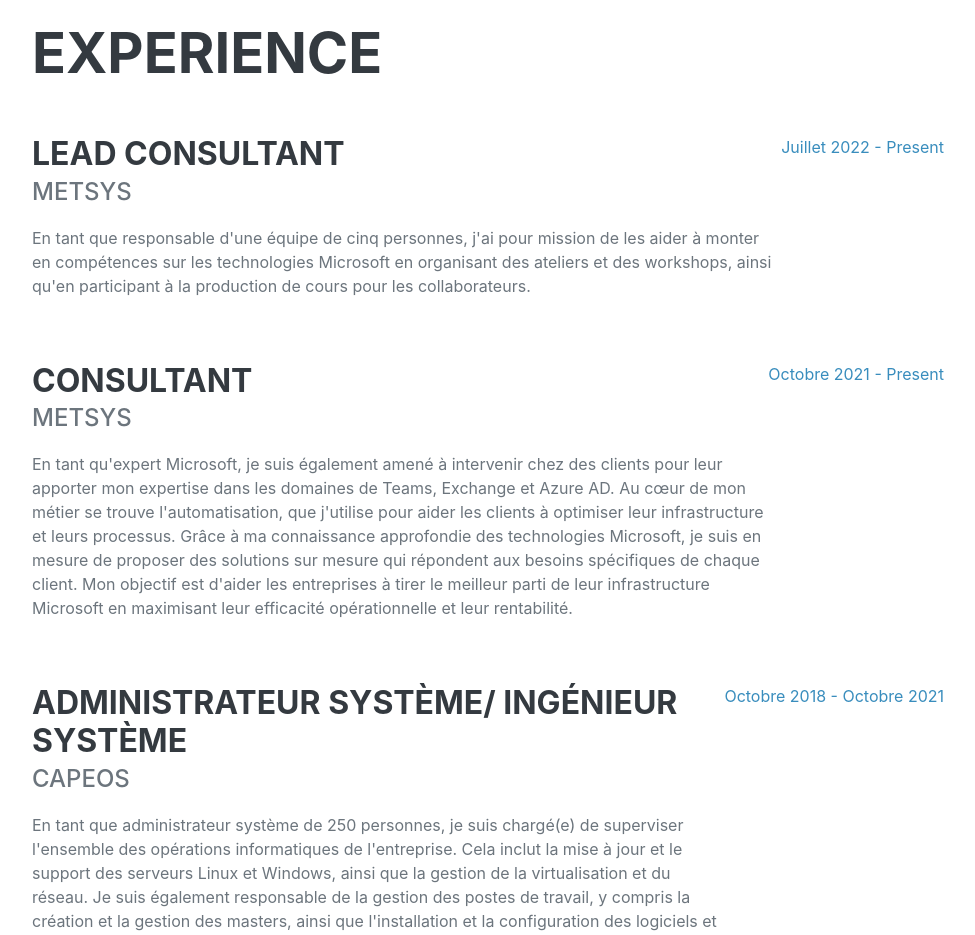
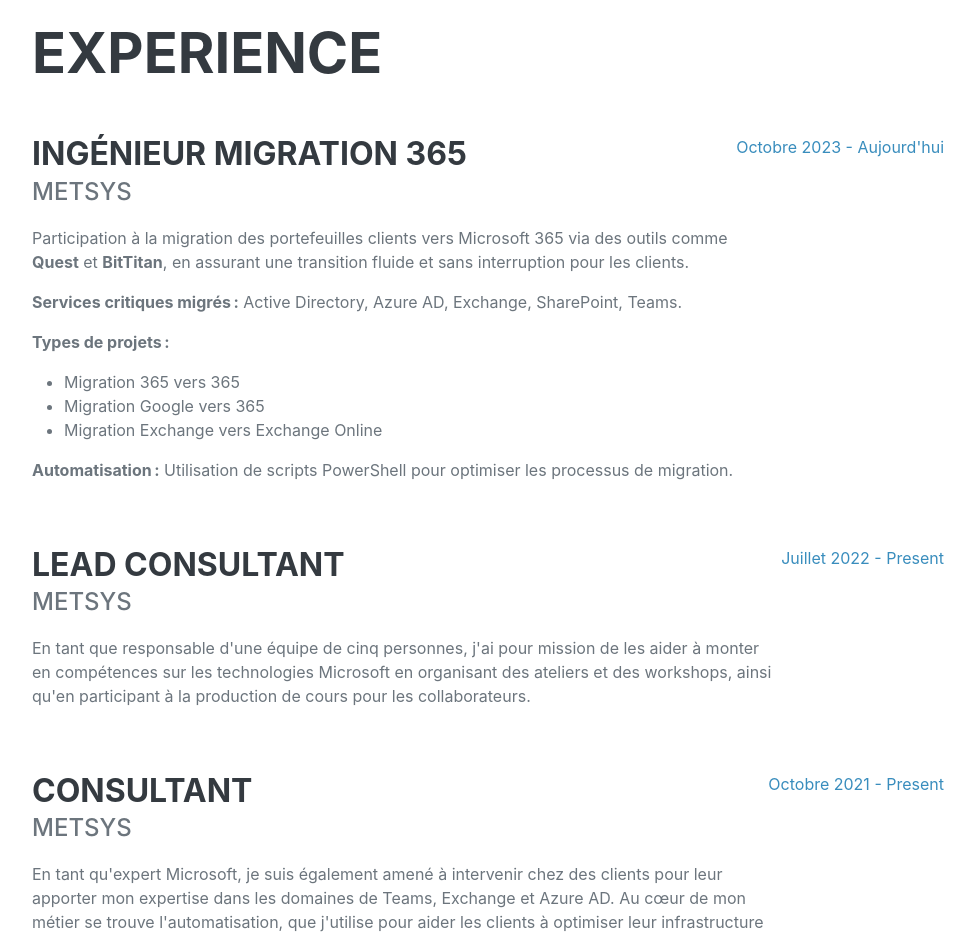
Before and after one commit to pierrelequere/pierrelequere, a plain HTML site: page index.html in a window 1280 px wide. Shown: the part 860-1795 px from the top of the page, without its empty margins (288-1263 px from the left). Drawn offline with nearby package versions, Linux system fonts and the light colour scheme; a web font is replaced by a local one.

Commit message:
add new part consultant migra

```diff
--- a/index.html
+++ b/index.html
@@ -61,6 +61,24 @@
             <section class="resume-section" id="experience">
                 <div class="resume-section-content">
                     <h2 class="mb-5">Experience</h2>
+                    <div class="d-flex flex-column flex-md-row justify-content-between mb-5" bis_skin_checked="1">
+						<div class="flex-grow-1" bis_skin_checked="1">
+							<h3 class="mb-0">Ingénieur Migration 365</h3>
+							<div class="subheading mb-3" bis_skin_checked="1">METSYS</div>
+							<p>
+								Participation à la migration des portefeuilles clients vers Microsoft 365 via des outils comme <strong>Quest</strong> et <strong>BitTitan</strong>, en assurant une transition fluide et sans interruption pour les clients.
+							</p>
+							<p><strong>Services critiques migrés :</strong> Active Directory, Azure AD, Exchange, SharePoint, Teams.</p>
+							<p><strong>Types de projets :</strong></p>
+							<ul>
+								<li>Migration 365 vers 365</li>
+                                <li>Migration Google vers 365</li>
+								<li>Migration Exchange vers Exchange Online</li>
+							</ul>
+							<p><strong>Automatisation :</strong> Utilisation de scripts PowerShell pour optimiser les processus de migration.</p>
+						</div>
+						<div class="flex-shrink-0" bis_skin_checked="1"><span class="text-primary">Octobre 2023 - Aujourd'hui</span></div>
+					</div>
                     <div class="d-flex flex-column flex-md-row justify-content-between mb-5">
                         <div class="flex-grow-1">
                             <h3 class="mb-0">Lead Consultant</h3>
```
